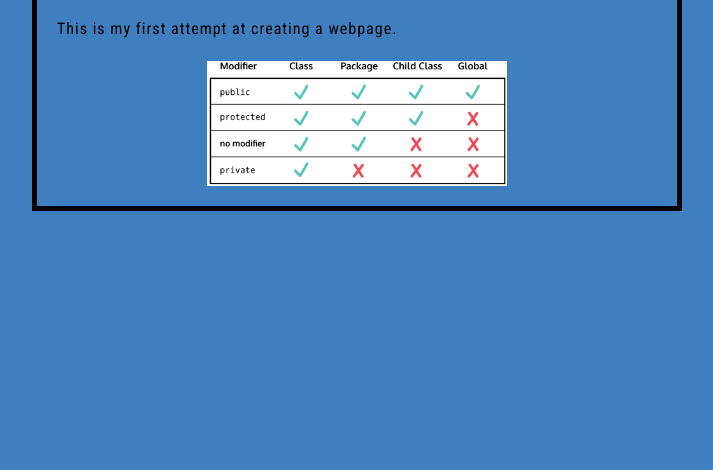
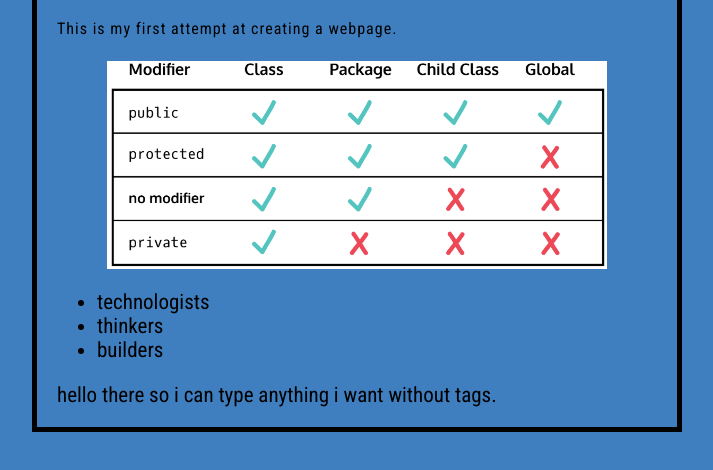
Before and after one commit to Maxngks/git_test, a plain HTML site: page index.html in a window 1280 px wide. Shown: the part 84-554 px from the top of the page, without its empty margins (283-996 px from the left). Drawn offline with Linux system fonts and the light colour scheme.

Commit message:
minor index updates

```diff
--- a/index.html
+++ b/index.html
@@ -5,11 +5,18 @@
         <link href="styles/style.css" rel="stylesheet">
         <link href="https://fonts.googleapis.com/css?family=Roboto+Condensed&display=swap" rel="stylesheet">
         <title>My first test</title>
-        <script src="scripts/main.js"></script>
     </head>
     <body>
         <h1>Hello world.</h1>
         <p>This is my first attempt at creating a webpage.</p>
-        <img src="images/modifiers.png" width=300px alt="Modifiers for html">
+        <img src="images/modifiers.png" width=500px alt="Modifiers for html">
+        <ul> <!-- changed to list in the tutorial -->
+            <li>technologists</li>
+            <li>thinkers</li>
+            <li>builders</li>
+        </ul>
+        <script src="scripts/main.js"></script>
+        hello there
+        so i can type anything i want without tags.
     </body>
 </html>
```
